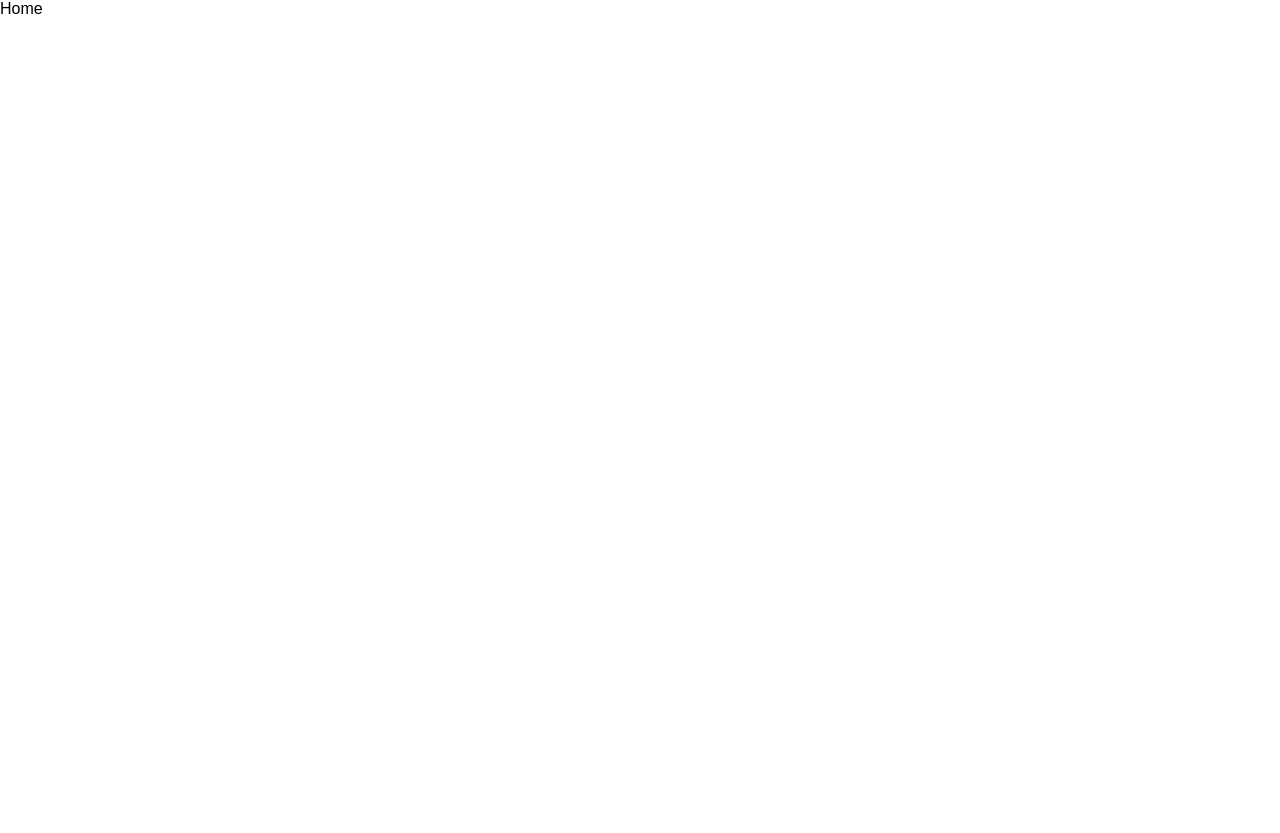
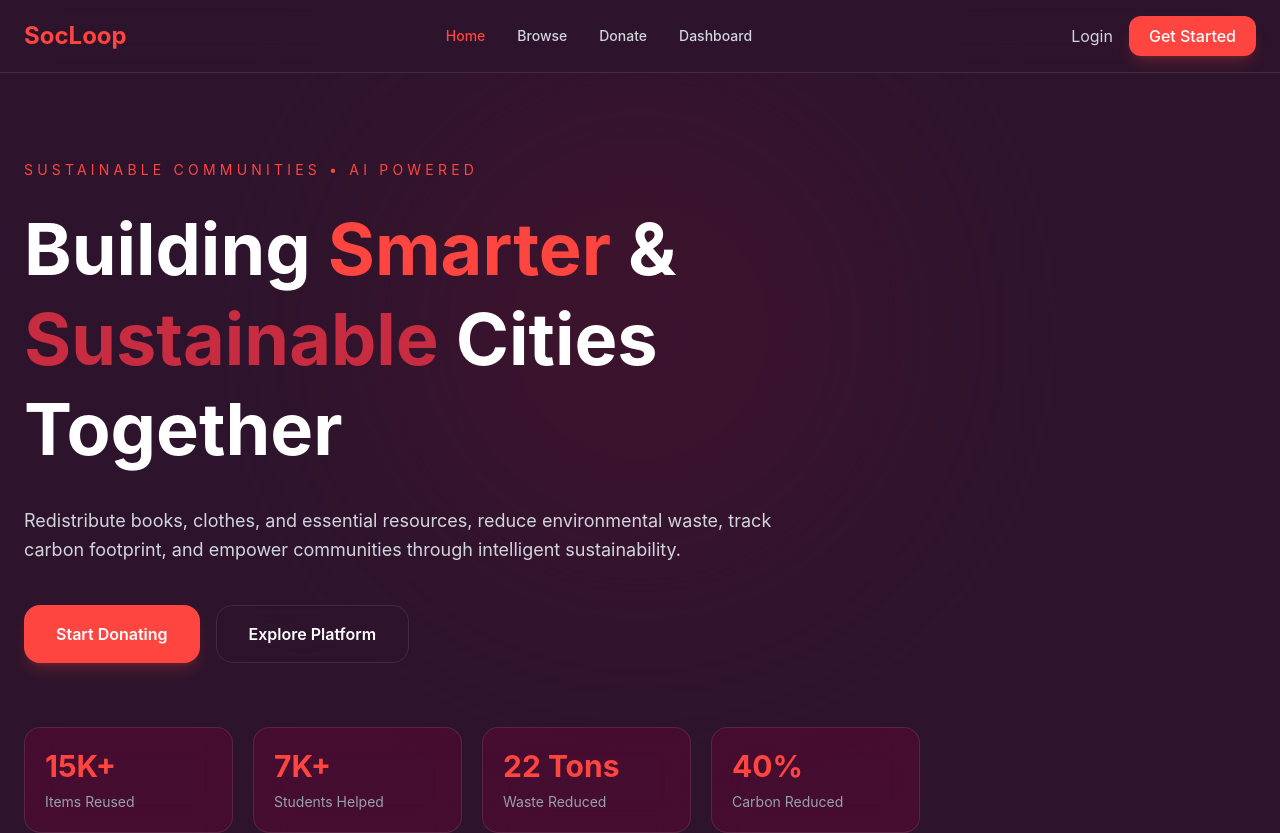
Before and after one commit to Aranyak2005/Mesh_Minds, a React (Vite) app in the folder socloop/: page / in a window 1280 px wide. Before the commit the page ends 800 px from the top, so only its background shows below. Built offline with nearby package versions, Linux system fonts and the light colour scheme.

Commit message:
Home Page Created

```diff
--- a/socloop/src/App.jsx
+++ b/socloop/src/App.jsx
@@ -1,9 +1,9 @@
-import { BrowserRouter, Routes, Route } from "react-router-dom";
+import { BrowserRouter, Routes, Route, Navigate } from "react-router-dom";
 
 
 import Home from "./pages/Home";
+import Donate from "./pages/Donate";
 import Browse from "./pages/Browse";
-import Donate from "./pages/Donate";
 import Dashboard from "./pages/Dashboard";
 import Login from "./pages/Login";
 import Signup from "./pages/Signup";
@@ -14,6 +14,7 @@ function App() {
       <Routes>
 
         <Route path="/" element={<Home />} />
+        <Route path="/home" element={<Navigate to="/" replace />} />
         <Route path="/browse" element={<Browse />} />
         <Route path="/login" element={<Login />} />
         <Route path="/signup" element={<Signup />} />
--- a/socloop/src/components/Features.jsx
+++ b/socloop/src/components/Features.jsx
@@ -1,9 +1,69 @@
-import React from 'react'
+import { BookOpen, Recycle, Leaf, BarChart3 } from "lucide-react";
 
-const Features = () => {
+const features = [
+  {
+    title: "Smart Redistribution",
+    description:
+      "Donate books, clothes, school supplies, and useful items to people who need them.",
+    icon: BookOpen,
+  },
+  {
+    title: "Circular Reuse",
+    description:
+      "Reduce waste by giving unused resources a second life inside your community.",
+    icon: Recycle,
+  },
+  {
+    title: "Carbon Footprint AI",
+    description:
+      "Track lifestyle habits and get AI-powered suggestions to reduce emissions.",
+    icon: Leaf,
+  },
+  {
+    title: "Smart City Insights",
+    description:
+      "Help city planners understand resource needs and sustainability gaps.",
+    icon: BarChart3,
+  },
+];
+
+export default function Features() {
   return (
-    <div>Features</div>
-  )
+    <section className="px-4 sm:px-6 py-20 bg-[#2D142C]">
+      <div className="max-w-7xl mx-auto">
+        <div className="text-center mb-14">
+          <p className="text-[#FE4540] uppercase tracking-[0.3em] text-sm mb-4">
+            Core Platform
+          </p>
+
+          <h2 className="text-3xl sm:text-4xl md:text-5xl font-bold">
+            One Platform, Multiple SDG Impacts
+          </h2>
+        </div>
+
+        <div className="grid sm:grid-cols-2 lg:grid-cols-4 gap-6">
+          {features.map((feature, index) => {
+            const Icon = feature.icon;
+
+            return (
+              <div
+                key={index}
+                className="bg-[#510A32]/70 border border-white/10 rounded-2xl p-6 backdrop-blur-lg hover:border-[#FE4540]/60 transition"
+              >
+                <div className="w-14 h-14 rounded-2xl bg-[#801336] flex items-center justify-center mb-5">
+                  <Icon className="text-[#FE4540]" size={30} />
+                </div>
+
+                <h3 className="text-xl font-semibold mb-3">{feature.title}</h3>
+
+                <p className="text-gray-400 text-sm leading-relaxed">
+                  {feature.description}
+                </p>
+              </div>
+            );
+          })}
+        </div>
+      </div>
+    </section>
+  );
 }
-
-export default Features
--- a/socloop/src/components/Navbar.jsx
+++ b/socloop/src/components/Navbar.jsx
@@ -1,9 +1,101 @@
-import React from 'react'
+import { Link, useLocation } from "react-router-dom";
+import { Menu, X } from "lucide-react";
+import { useState } from "react";
 
-const Navbar = () => {
+export default function Navbar() {
+  const location = useLocation();
+  const [menuOpen, setMenuOpen] = useState(false);
+
+  const navLinks = [
+    { name: "Home", path: "/" },
+    { name: "Browse", path: "/browse" },
+    { name: "Donate", path: "/donate" },
+    { name: "Dashboard", path: "/dashboard" },
+  ];
+
   return (
-    <div>Navbar</div>
-  )
+    <nav className="fixed top-0 left-0 w-full z-50 border-b border-white/10 backdrop-blur-xl bg-[#2D142C]/80">
+      <div className="max-w-7xl mx-auto px-4 sm:px-6 py-4 flex items-center justify-between">
+        <Link to="/" className="text-xl sm:text-2xl font-bold text-[#FE4540]">
+          SocLoop
+        </Link>
+
+        <div className="hidden md:flex items-center gap-8">
+          {navLinks.map((link) => (
+            <Link
+              key={link.path}
+              to={link.path}
+              className={`transition text-sm font-medium ${
+                location.pathname === link.path
+                  ? "text-[#FE4540]"
+                  : "text-gray-300 hover:text-white"
+              }`}
+            >
+              {link.name}
+            </Link>
+          ))}
+        </div>
+
+        <div className="hidden md:flex items-center gap-4">
+          <Link
+            to="/login"
+            className="text-gray-300 hover:text-white transition"
+          >
+            Login
+          </Link>
+
+          <Link
+            to="/signup"
+            className="bg-[#FE4540] hover:bg-[#C72C41] transition px-5 py-2 rounded-xl font-medium shadow-lg shadow-[#FE4540]/20"
+          >
+            Get Started
+          </Link>
+        </div>
+
+        <button
+          onClick={() => setMenuOpen(!menuOpen)}
+          className="md:hidden text-white"
+        >
+          {menuOpen ? <X size={28} /> : <Menu size={28} />}
+        </button>
+      </div>
+
+      {menuOpen && (
+        <div className="md:hidden border-t border-white/10 bg-[#2D142C]/95 backdrop-blur-xl">
+          <div className="flex flex-col px-6 py-6 gap-5">
+            {navLinks.map((link) => (
+              <Link
+                key={link.path}
+                to={link.path}
+                onClick={() => setMenuOpen(false)}
+                className={`text-base transition ${
+                  location.pathname === link.path
+                    ? "text-[#FE4540]"
+                    : "text-gray-300"
+                }`}
+              >
+                {link.name}
+              </Link>
+            ))}
+
+            <Link
+              to="/login"
+              onClick={() => setMenuOpen(false)}
+              className="text-gray-300"
+            >
+              Login
+            </Link>
+
+            <Link
+              to="/signup"
+              onClick={() => setMenuOpen(false)}
+              className="bg-[#FE4540] hover:bg-[#C72C41] transition px-5 py-3 rounded-xl text-center font-medium shadow-lg shadow-[#FE4540]/20"
+            >
+              Get Started
+            </Link>
+          </div>
+        </div>
+      )}
+    </nav>
+  );
 }
-
-export default Navbar
--- a/socloop/src/components/Stats.jsx
+++ b/socloop/src/components/Stats.jsx
@@ -1,9 +1,55 @@
-import React from 'react'
+export default function Stats() {
+  const stats = [
+    {
+      number: "15K+",
+      label: "Items Reused",
+    },
+    {
+      number: "7K+",
+      label: "Students Helped",
+    },
+    {
+      number: "22 Tons",
+      label: "Waste Reduced",
+    },
+    {
+      number: "40%",
+      label: "Carbon Reduction",
+    },
+  ];
 
-const Stats = () => {
   return (
-    <div>Stats</div>
-  )
+    <section className="px-4 sm:px-6 py-20 bg-[#2D142C]">
+      <div className="max-w-7xl mx-auto">
+        {/* Heading */}
+        <div className="text-center mb-14">
+          <p className="text-[#FE4540] uppercase tracking-[0.3em] text-sm mb-4">
+            Sustainability Impact
+          </p>
+
+          <h2 className="text-3xl sm:text-4xl md:text-5xl font-bold">
+            Building Real Change Together
+          </h2>
+        </div>
+
+        {/* Stats Grid */}
+        <div className="grid grid-cols-2 lg:grid-cols-4 gap-6">
+          {stats.map((stat, index) => (
+            <div
+              key={index}
+              className="bg-[#510A32]/70 border border-white/10 rounded-3xl p-6 sm:p-8 backdrop-blur-lg text-center hover:border-[#FE4540]/60 transition"
+            >
+              <h3 className="text-3xl sm:text-4xl font-bold text-[#FE4540]">
+                {stat.number}
+              </h3>
+
+              <p className="mt-3 text-gray-400 text-sm sm:text-base">
+                {stat.label}
+              </p>
+            </div>
+          ))}
+        </div>
+      </div>
+    </section>
+  );
 }
-
-export default Stats
--- a/socloop/src/index.css
+++ b/socloop/src/index.css
@@ -1,11 +1 @@
-* {
-  margin: 0;
-  padding: 0;
-  box-sizing: border-box;
-  font-family: sans-serif;
-}
-
-html, body {
-  height: 100%;
-  width: 100%;
-}
+@import "tailwindcss";
--- a/socloop/src/pages/Home.jsx
+++ b/socloop/src/pages/Home.jsx
@@ -1,9 +1,64 @@
-import React from 'react'
+import Navbar from "../components/Navbar";
+export default function Home() {
+  return (
+    <div className="min-h-screen bg-[#2D142C] text-white overflow-hidden">
+      <Navbar />
+      <section className="pt-32 sm:pt-40 px-4 sm:px-6 relative">
+        <div className="absolute top-20 left-1/2 -translate-x-1/2 w-[500px] h-[500px] bg-[#801336] opacity-20 blur-[120px] rounded-full"></div>
 
-const Home = () => {
-  return (
-    <div>Home</div>
-  )
+        <div className="max-w-7xl mx-auto relative z-10">
+          <div className="max-w-4xl">
+            <p className="text-[#FE4540] uppercase tracking-[0.3em] text-sm mb-6">
+              Sustainable Communities • AI Powered
+            </p>
+
+            <h1 className="text-4xl sm:text-5xl md:text-7xl font-bold leading-tight">
+              Building
+              <span className="text-[#FE4540]"> Smarter </span>&
+              <span className="text-[#C72C41]"> Sustainable </span>
+              Cities Together
+            </h1>
+
+            <p className="mt-8 text-gray-300 text-base sm:text-lg leading-relaxed max-w-3xl">
+              Redistribute books, clothes, and essential resources, reduce
+              environmental waste, track carbon footprint, and empower
+              communities through intelligent sustainability.
+            </p>
+
+
+            <div className="mt-10 flex flex-col sm:flex-row gap-4">
+              <button className="bg-[#FE4540] hover:bg-[#C72C41] transition px-8 py-4 rounded-2xl font-semibold shadow-lg shadow-[#FE4540]/20">
+                Start Donating
+              </button>
+
+              <button className="border border-white/10 hover:bg-white/10 transition px-8 py-4 rounded-2xl font-semibold backdrop-blur-lg">
+                Explore Platform
+              </button>
+            </div>
+
+
+            <div className="mt-16 grid grid-cols-2 md:grid-cols-4 gap-5">
+              {[
+                ["15K+", "Items Reused"],
+                ["7K+", "Students Helped"],
+                ["22 Tons", "Waste Reduced"],
+                ["40%", "Carbon Reduced"],
+              ].map((item, index) => (
+                <div
+                  key={index}
+                  className="bg-[#510A32]/70 border border-white/10 rounded-2xl p-5 backdrop-blur-lg"
+                >
+                  <h2 className="text-2xl sm:text-3xl font-bold text-[#FE4540]">
+                    {item[0]}
+                  </h2>
+
+                  <p className="mt-2 text-gray-400 text-sm">{item[1]}</p>
+                </div>
+              ))}
+            </div>
+          </div>
+        </div>
+      </section>
+    </div>
+  );
 }
-
-export default Home
--- a/socloop/vite.config.js
+++ b/socloop/vite.config.js
@@ -1,9 +1,7 @@
-import { defineConfig } from 'vite'
-import react from '@vitejs/plugin-react'
+import { defineConfig } from "vite";
+import react from "@vitejs/plugin-react";
 import tailwindcss from "@tailwindcss/vite";
 
-
-// https://vite.dev/config/
 export default defineConfig({
   plugins: [react(), tailwindcss()],
 });
```
Also changed, not shown: socloop/src/components/Footer.jsx (line endings or trailing spaces), socloop/src/pages/Login.jsx (line endings or trailing spaces).
